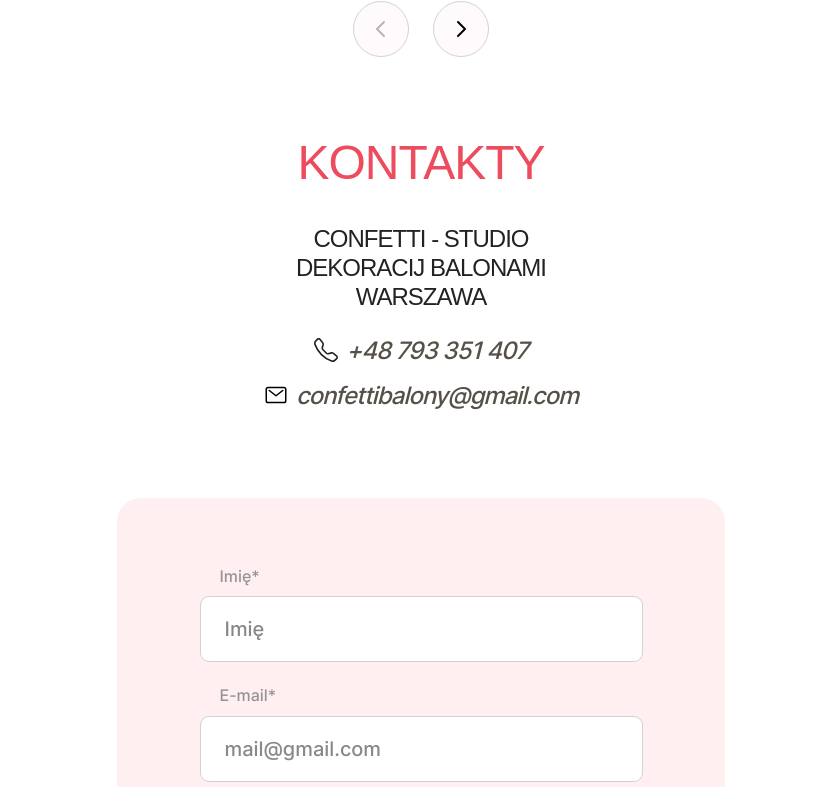
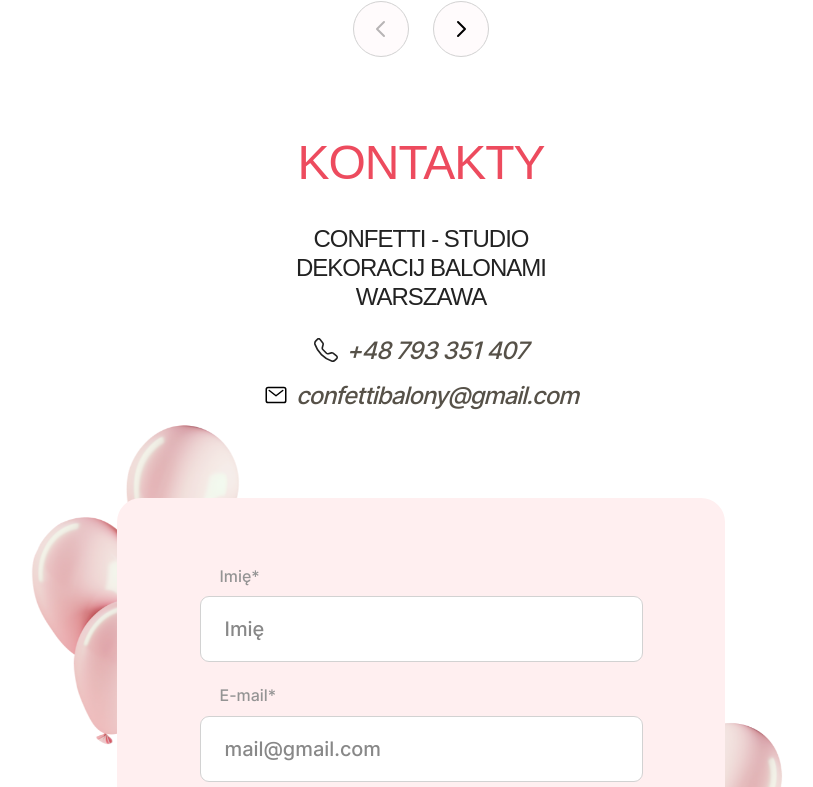
Before and after one commit to SyroidNadiia/test-landing, a Next.js app: page / in a window 1280 px wide. Shown: the part 2637-3424 px from the top of the page, without its empty margins (219-1032 px from the left). Built offline with nearby package versions, Linux system fonts and the light colour scheme; a web font is replaced by a local one.

Commit message:
Completed adaptive, added Notiflix

```diff
--- a/package.json
+++ b/package.json
@@ -14,6 +14,7 @@
     "eslint-config-next": "13.4.10",
     "eslint-plugin-simple-import-sort": "^10.0.0",
     "next": "14.1.0",
+    "notiflix": "^3.2.7",
     "react": "^18",
     "react-dom": "^18",
     "react-hook-form": "^7.50.0",
--- a/src/components/AboutUs/AdvantageItem/AdvantageItem.module.scss
+++ b/src/components/AboutUs/AdvantageItem/AdvantageItem.module.scss
@@ -1,4 +1,11 @@
 @import '../../../scss/utilities/breakpoint-mixin.scss';
+
+.slider_body {
+  border-radius: 24px;
+  position: relative;
+  height: 253px;
+  gap: 20px;
+}
 
 .advantageElement {
   display: flex;
--- a/src/components/Contacts/Contacts.module.scss
+++ b/src/components/Contacts/Contacts.module.scss
@@ -1,27 +1,85 @@
 @import '../../scss/utilities/breakpoint-mixin.scss';
 
+@mixin balloon($width, $height, $top, $left, $transform, $image) {
+  content: '';
+  position: absolute;
+  width: $width;
+  height: $height;
+  top: $top;
+  left: $left;
+  transform: $transform;
+  background-image: url(../../../public/images/#{$image}.png);
+  background-size: cover;
+  background-position: center;
+  z-index: 1;
+  animation: balloonAnimation 4s ease-in-out infinite;
+}
 
 .contactsContainer {
-display: flex;
-flex-direction: column;
-align-items: center;
+  display: flex;
+  flex-direction: column;
+  align-items: center;
+}
+
+.contactsWrapper {
+  position: relative;
+  display: flex;
+  flex-direction: column;
+  justify-content: center;
+  align-items: center;
+  height: 100%;
+  width: 100%;
+
+  @include breakpoint('desktop') {
+    flex-direction: row;
+  }
+
+  &::before {
+    @include breakpoint('tablet') {
+      @include balloon(424px, 432px, 250px, -89px, rotate(-34deg), balloons1);
+    }
+
+    @include breakpoint('desktop') {
+      @include balloon(520px, 480px, -116px, 424px, rotate(-34deg), balloons1);
+    }
+  }
+
+  &::after {
+    @include breakpoint('tablet') {
+      @include balloon(376px, 389px, 530px, 393px, rotate(-4deg), balloons2);
+    }
+
+    @include breakpoint('desktop') {
+      @include balloon(419px, 424px, 150px, 930px, rotate(-8deg), balloons2);
+    }
+  }
 }
 
 .addressWrapper {
   @include breakpoint('desktop') {
     display: flex;
-   flex-direction: column;
-   margin-top: 140px;
-  align-items: flex-start;
+    flex-direction: column;
+    align-items: flex-start;
+    margin-top: 140px;
+    width: 100%;
   }
 }
 
 .addressTitle {
   margin-bottom: 36px;
+
+  @include breakpoint('desktop') {
+    margin-bottom: 56px;
+  }
 }
 
 .addressDescription {
   margin-bottom: 24px;
+
+  @include breakpoint('desktop') {
+    text-align: left;
+    margin-bottom: 32px;
+  }
 }
 
 .addressLink {
@@ -53,13 +111,21 @@ align-items: center;
   @include breakpoint('tablet') {
     margin-bottom: 88px;
   }
+
+  @include breakpoint('desktop') {
+    align-items: start;
+    margin-bottom: 0;
+  }
 }
 
-.contactsWrapper {
-    display: flex;
-    flex-direction: column;
-
-    @include breakpoint('desktop') {
-    flex-direction: row;
+@keyframes balloonAnimation {
+  0% {
+    transform: translateY(0) rotate(0deg) scale(1);
+  }
+  50% {
+    transform: translateY(-30px) rotate(10deg) scale(1.1);
+  }
+  100% {
+    transform: translateY(0) rotate(0deg) scale(1);
   }
 }
--- a/src/components/InformationForm/InformationForm.module.scss
+++ b/src/components/InformationForm/InformationForm.module.scss
@@ -9,6 +9,8 @@
 .sectionForm {
   padding: 48px 0;
   background-color: var(--cl-extra-accent);
+  position: relative;
+  z-index: 2;
 
   @include breakpoint('tablet-and-up') {
     padding: 69px 0;
@@ -26,5 +28,6 @@
 
   @include breakpoint('tablet-and-up') {
     margin-bottom: 32px;
+    z-index: 2;
   }
 }
--- a/src/components/InformationForm/InformationForm.tsx
+++ b/src/components/InformationForm/InformationForm.tsx
@@ -9,6 +9,7 @@ import validationSchema, {
   InformationFormValidation,
 } from '@helpers/formValidationSchema';
 import { yupResolver } from '@hookform/resolvers/yup';
+import Notiflix from 'notiflix';
 
 import styles from './InformationForm.module.scss';
 
@@ -33,6 +34,7 @@ const errorMessages: InformationFormValidation = {
 
 const InformationForm = () => {
   const [orderNotes, setOrderNotes] = useState<string>('');
+  const [isLoading, setIsLoading] = useState<boolean>(false);
 
   const formControl = useForm<InformationFormValues>({
     mode: 'onBlur',
@@ -49,8 +51,20 @@ const InformationForm = () => {
   } = formControl;
 
   const onSubmit = async (dataForm: InformationFormValues) => {
-    console.log(dataForm);
-    formControl.reset();
+    try {
+      setIsLoading(true);
+      console.log(dataForm);
+      formControl.reset();
+      setOrderNotes('');
+      Notiflix.Notify.success('Dziękuję! Dane wysłane pomyślnie.');
+    } catch (e) {
+      console.error(e);
+      Notiflix.Notify.failure(
+        'Wystąpił problem podczas wysyłania danych. Spróbuj ponownie.'
+      );
+    } finally {
+      setIsLoading(false);
+    }
   };
 
   const handleOrderNotesChange = (
--- a/src/components/Input/Input.module.scss
+++ b/src/components/Input/Input.module.scss
@@ -4,6 +4,8 @@
   display: flex;
   flex-direction: column;
   gap: 2px;
+  width: 100%;
+  position: relative;
 }
 
 /* Label */
@@ -18,6 +20,7 @@
 }
 
 /* Input field*/
+
 .input {
   color: var(--cl-light-gray-2);
   border-radius: 9px;
@@ -28,10 +31,9 @@
   outline: none;
   appearance: none;
 
-@include breakpoint('tablet-and-up') {
-   width: 443px;
+  @include breakpoint('tablet-and-up') {
+    width: 443px;
   }
-
 }
 
 .input:valid {
@@ -75,7 +77,8 @@
   opacity: 1;
   visibility: visible;
   position: absolute;
-  right: 44px;
+  right: 8px;
+  bottom: -25px;
   margin-top: 4px;
   color: var(--cl-accent);
   font-size: 14px;
```
Also changed, not shown: 1 other file (tests, documents, lock files or other folders).
